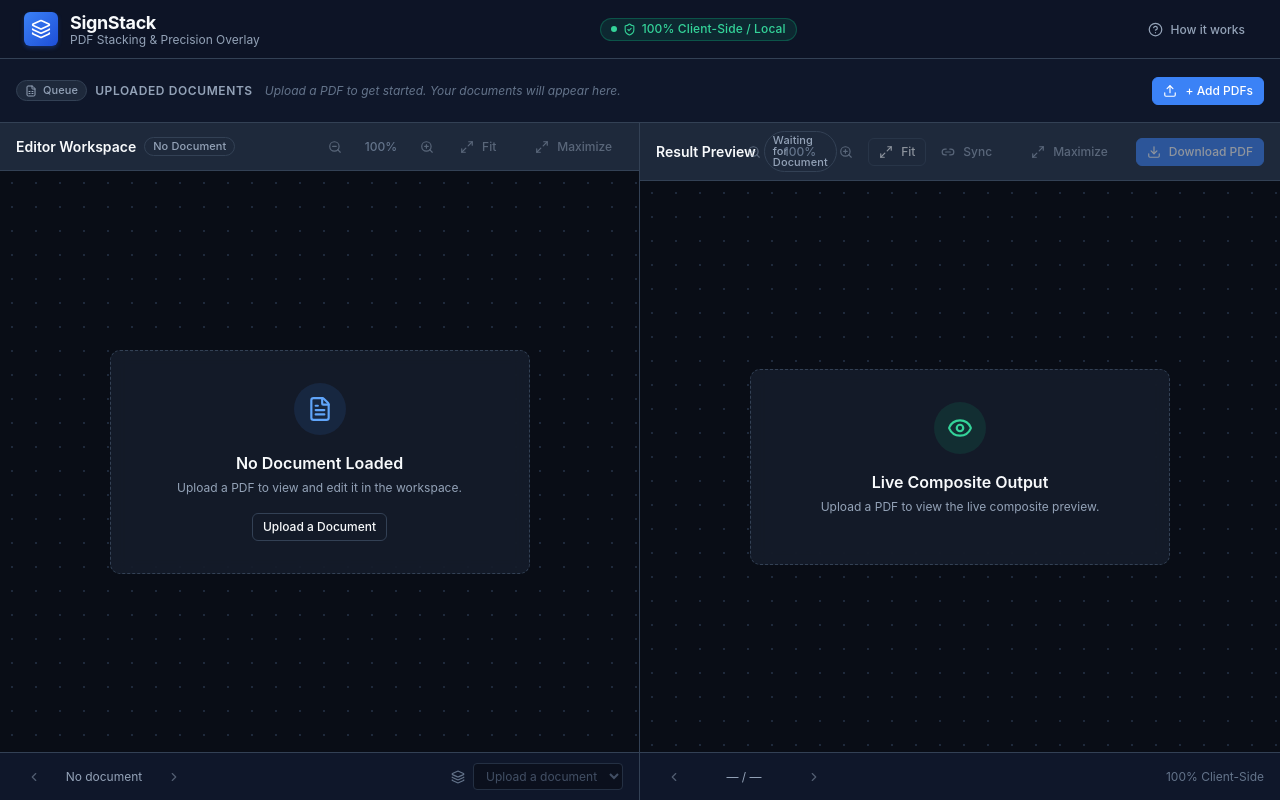
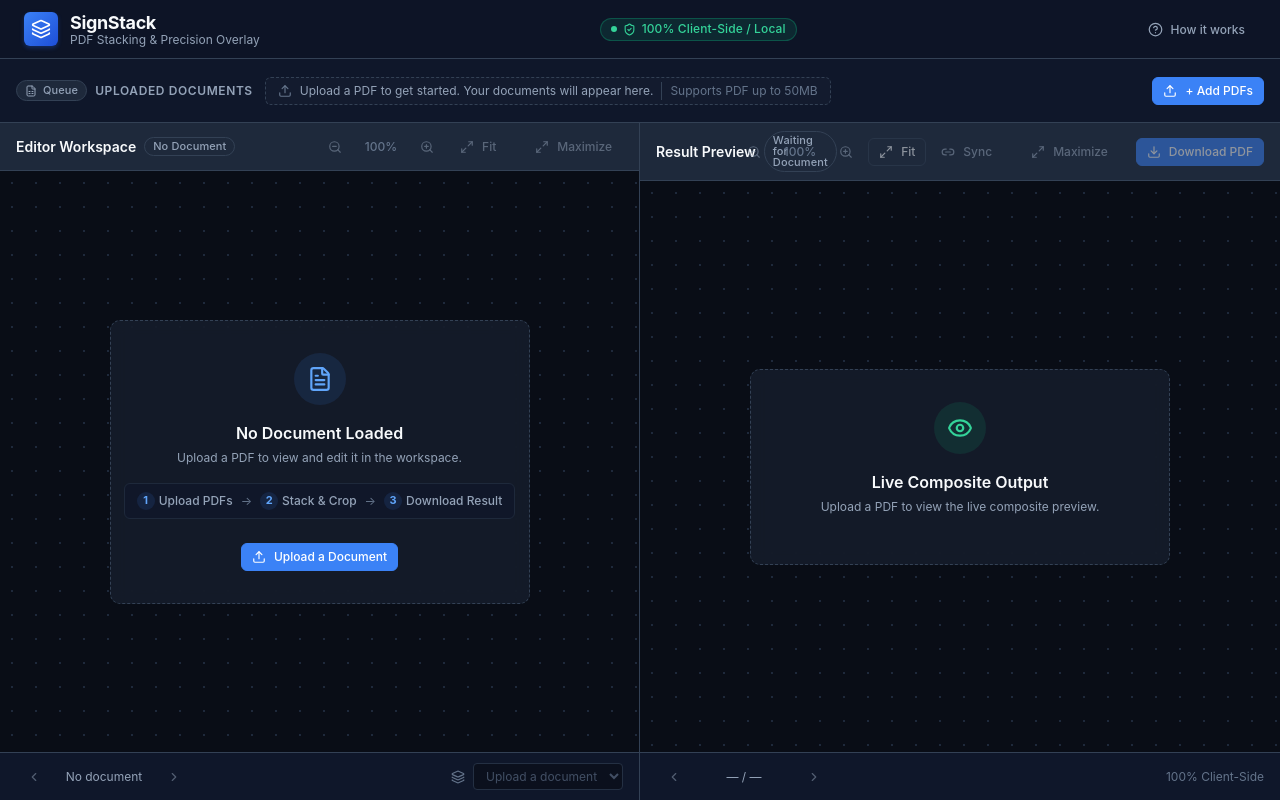
Before and after one commit to rafbradey/SignStack, a React (Vite) app: page / in a window 1280 px wide. Built offline with nearby package versions, Linux system fonts and the light colour scheme.

Commit message:
feat: refine empty and first-run states across workspace panes

```diff
--- a/src/components/layout/Workspace.css
+++ b/src/components/layout/Workspace.css
@@ -75,11 +75,50 @@
   border-radius: var(--radius-full);
 }
 
+.document-tray-empty-zone {
+  display: flex;
+  align-items: center;
+  gap: var(--space-2);
+  padding: var(--space-1) var(--space-3);
+  border: 1px dashed var(--border-default);
+  border-radius: var(--radius-md);
+  background-color: rgba(255, 255, 255, 0.02);
+  cursor: pointer;
+  transition: all var(--transition-fast);
+  user-select: none;
+}
+
+.document-tray-empty-zone:hover {
+  border-color: var(--primary);
+  background-color: var(--primary-subtle);
+}
+
+.document-tray-empty-zone:focus-visible {
+  outline: 2px solid var(--primary);
+  outline-offset: 1px;
+}
+
+.document-tray-empty-icon {
+  color: var(--text-muted);
+  flex-shrink: 0;
+}
+
+.document-tray-empty-zone:hover .document-tray-empty-icon {
+  color: var(--primary-text);
+}
+
 .document-tray-empty-hint {
   font-size: var(--text-xs);
+  color: var(--text-secondary);
+  white-space: nowrap;
+}
+
+.document-tray-empty-subtext {
+  font-size: var(--text-xs);
   color: var(--text-muted);
-  font-style: italic;
   white-space: nowrap;
+  padding-left: var(--space-2);
+  border-left: 1px solid var(--border-default);
 }
 
 /* Responsive View Switcher (Visible on mobile/tablet) */
@@ -346,6 +385,48 @@
   margin-bottom: var(--space-4);
 }
 
+.viewport-empty-steps {
+  display: flex;
+  align-items: center;
+  gap: var(--space-2);
+  margin-bottom: var(--space-6);
+  padding: var(--space-2) var(--space-3);
+  background-color: rgba(15, 23, 42, 0.6);
+  border-radius: var(--radius-md);
+  border: 1px solid var(--border-subtle);
+}
+
+.empty-step {
+  display: flex;
+  align-items: center;
+  gap: var(--space-1);
+}
+
+.step-num {
+  width: 18px;
+  height: 18px;
+  border-radius: var(--radius-full);
+  background-color: var(--primary-subtle);
+  color: var(--primary-text);
+  font-size: 11px;
+  font-weight: 700;
+  display: inline-flex;
+  align-items: center;
+  justify-content: center;
+}
+
+.step-label {
+  font-size: var(--text-xs);
+  color: var(--text-secondary);
+  font-weight: 500;
+  white-space: nowrap;
+}
+
+.step-arrow {
+  color: var(--text-muted);
+  font-size: var(--text-xs);
+}
+
 /* Pane Controls Footer - Enforce consistent height matching header */
 .pane-footer {
   min-height: 48px;
--- a/src/components/layout/Workspace.tsx
+++ b/src/components/layout/Workspace.tsx
@@ -869,9 +869,35 @@
               />
             ))
           ) : (
+            <div
+              className="document-tray-empty-zone"
+              role="button"
+              tabIndex={0}
+              onClick={() => {
+                fileInputRef.current?.click();
+                if (onUploadClick) onUploadClick();
+              }}
+              onKeyDown={(e) => {
+                if (e.key === 'Enter' || e.key === ' ') {
+                  e.preventDefault();
+                  fileInputRef.current?.click();
+                  if (onUploadClick) onUploadClick();
+                }
+              }}
+              aria-label="Upload a PDF to get started"
+            >
+              <Upload
+                size={14}
+                className="document-tray-empty-icon"
+                aria-hidden="true"
+              />
               <span className="document-tray-empty-hint">
                 Upload a PDF to get started. Your documents will appear here.
               </span>
+              <span className="document-tray-empty-subtext">
+                Supports PDF up to 50MB
+              </span>
+            </div>
           )}
         </div>
 
@@ -1047,6 +1073,7 @@
             onPointerCancel={handleViewportPointerUp}
           >
             {!mainDoc ? (
+              documents.length === 0 ? (
                 <div className="viewport-empty-card">
                   <div className="viewport-empty-icon" aria-hidden="true">
                     <FileText size={26} />
@@ -1055,14 +1082,61 @@
                   <p className="viewport-empty-description">
                     Upload a PDF to view and edit it in the workspace.
                   </p>
-                <Button
-                  variant="outline"
-                  size="sm"
-                  onClick={() => fileInputRef.current?.click()}
+                  <div
+                    className="viewport-empty-steps"
+                    aria-label="Workflow overview"
+                  >
+                    <div className="empty-step">
+                      <span className="step-num">1</span>
+                      <span className="step-label">Upload PDFs</span>
+                    </div>
+                    <span className="step-arrow" aria-hidden="true">
+                      →
+                    </span>
+                    <div className="empty-step">
+                      <span className="step-num">2</span>
+                      <span className="step-label">Stack &amp; Crop</span>
+                    </div>
+                    <span className="step-arrow" aria-hidden="true">
+                      →
+                    </span>
+                    <div className="empty-step">
+                      <span className="step-num">3</span>
+                      <span className="step-label">Download Result</span>
+                    </div>
+                  </div>
+                  <Button
+                    variant="primary"
+                    size="sm"
+                    leftIcon={<Upload size={14} />}
+                    onClick={() => {
+                      fileInputRef.current?.click();
+                      if (onUploadClick) onUploadClick();
+                    }}
                   >
                     Upload a Document
                   </Button>
                 </div>
+              ) : (
+                <div className="viewport-empty-card">
+                  <div className="viewport-empty-icon" aria-hidden="true">
+                    <Layers size={26} />
+                  </div>
+                  <h3 className="viewport-empty-title">No Document Loaded</h3>
+                  <p className="viewport-empty-description">
+                    You have {documents.length} document
+                    {documents.length === 1 ? '' : 's'} in your queue. Select a
+                    document to begin editing.
+                  </p>
+                  <Button
+                    variant="primary"
+                    size="sm"
+                    onClick={() => handleSelectMainDoc(documents[0].id)}
+                  >
+                    Set "{documents[0].name}" as Main
+                  </Button>
+                </div>
+              )
             ) : isDocLoading ? (
               <div className="viewport-loading-state">
                 <Spinner size="lg" label={`Loading ${mainDoc.name}...`} />
@@ -1524,7 +1598,9 @@
                 </div>
                 <h3 className="viewport-empty-title">Live Composite Output</h3>
                 <p className="viewport-empty-description">
-                  Upload a PDF to view the live composite preview.
+                  {documents.length === 0
+                    ? 'Upload a PDF to view the live composite preview.'
+                    : 'Select a Main Document to preview composite output.'}
                 </p>
               </div>
             ) : isDocLoading ? (
```
Also changed, not shown: 1 other file (tests, documents, lock files or other folders). Lines whose indentation alone changed are shown as unchanged.
